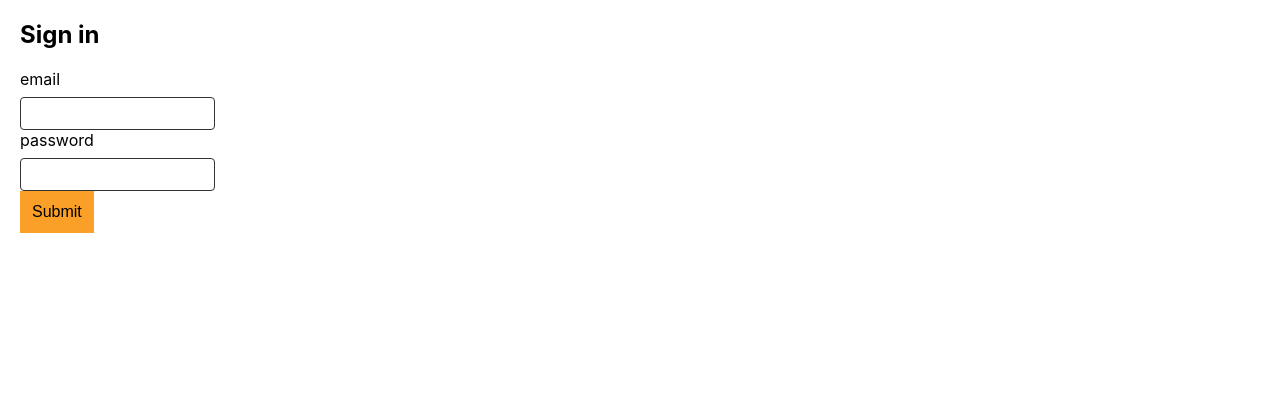
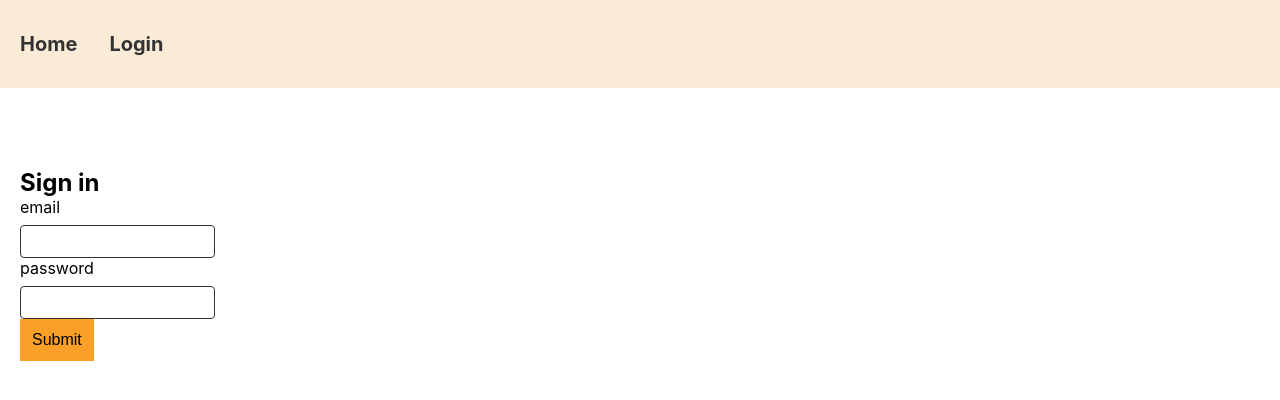
Before and after one commit to nemanja33/claude-fe-tasks, a React (Create React App) app: page /login in a window 1280 px wide. Shown: the top 400 px of the page. Built offline with nearby package versions, Linux system fonts and the light colour scheme.

Commit message:
finished routing

```diff
--- /dev/null
+++ b/src/components/navigation/navigation.css
@@ -0,0 +1,22 @@
+.navigation {
+  background-color: antiquewhite;
+  margin-bottom: 5rem;
+  padding: 2rem 0;
+}
+
+.navigation__items {
+  list-style-type: none;
+  display: flex;
+  gap: 2rem;
+}
+
+.navigation__link {
+  text-decoration: none;
+  font-size: 1.25rem;
+  color: #333;
+  font-weight: bold;
+
+  &:hover {
+    text-decoration: underline;
+  }
+}
--- /dev/null
+++ b/src/components/navigation/navigation.tsx
@@ -0,0 +1,24 @@
+import { Link } from "react-router";
+import { routes } from "../../router/router";
+import './navigation.css';
+
+const Navigation = () => {
+
+  return (
+    <nav className="navigation">
+      <div className="wrap">
+        <ul className="navigation__items">
+          {
+            routes.map(({ label, path }) => (
+              <li className="navigation__item" key={label.toLowerCase().replaceAll(' ', '-')}>
+                <Link className="navigation__link" to={path}>{label}</Link>
+              </li>
+            ))
+          }
+        </ul>
+      </div>
+    </nav>
+  )
+};
+
+export { Navigation }
--- a/src/index.css
+++ b/src/index.css
@@ -1,5 +1,10 @@
+* {
+  padding: 0;
+  box-sizing: border-box;
+  margin: 0;
+}
+
 body {
-  margin: 0;
   font-family: -apple-system, BlinkMacSystemFont, 'Segoe UI', 'Roboto', 'Oxygen',
     'Ubuntu', 'Cantarell', 'Fira Sans', 'Droid Sans', 'Helvetica Neue',
     sans-serif;
--- a/src/pages/home/home.page.tsx
+++ b/src/pages/home/home.page.tsx
@@ -3,11 +3,7 @@ import { UserList } from "../../widgets/users/userList/userList";
 
 const HomePage: FC = () => {
 
-  return (
-    <div className='wrap'>
-      <UserList />
-    </div>
-  )
+  return <UserList />
 };
 
 export default HomePage;
--- a/src/pages/home/home.skeleton.tsx
+++ b/src/pages/home/home.skeleton.tsx
@@ -1,10 +1,36 @@
-import { FC } from "react";
-import UserListSkeleton from "../../widgets/users/userList/userListSkeleton";
+const items = 3;
 
-const HomeSkeleton: FC = () => {
+const HomeSkeleton = () => {
   return (
     <div className='wrap'>
-      <UserListSkeleton />
+      <div aria-label="Loading skeleton">
+        <div className="skeleton__flex">
+          <div>
+            <span className="skeleton skeleton--w60 skeleton--h10"></span>
+          </div>
+          <div>
+            <span className="skeleton skeleton--w60 skeleton--h10"></span>
+          </div>
+        </div>
+        <span className="spacer spacer--20"></span>
+        <span className="skeleton skeleton--w10 skeleton--h10"></span>
+        <span className="skeleton skeleton--w20 skeleton--h10"></span>
+        <span className="spacer spacer--20"></span>
+        {
+          [...(Array(items).keys())].map((_, i) => (
+            <div className="skeleton__flex" key={i}>
+              <div>
+                <span className="skeleton skeleton--w45 skeleton--h10"></span>
+                <span className="skeleton skeleton--w45 skeleton--h10"></span>
+              </div>
+              <div>
+                <span className="skeleton skeleton--w60 skeleton--h10"></span>
+              </div>
+            </div>
+          ))
+        }
+
+      </div>
     </div>
   )
 };
--- a/src/pages/login/login.page.tsx
+++ b/src/pages/login/login.page.tsx
@@ -2,11 +2,7 @@ import { LoginForm } from "../../widgets/loginForm/loginForm";
 
 const LoginPage = () => {
 
-  return (
-    <div className="wrap">
-      <LoginForm />
-    </div>
-  )
+  return <LoginForm />
 };
 
 export default LoginPage;
--- /dev/null
+++ b/src/pages/login/login.skeleton.tsx
@@ -0,0 +1,23 @@
+const LoginSkeleton = () => {
+  return (
+    <div className='wrap'>
+      <div aria-label="Loading skeleton">
+        <div className="skeleton__flex">
+          <div>
+            <span className="skeleton skeleton--w60 skeleton--h10"></span>
+          </div>
+          <div>
+            <span className="skeleton skeleton--w60 skeleton--h10"></span>
+          </div>
+        </div>
+        <span className="spacer spacer--20"></span>
+        <span className="skeleton skeleton--w10 skeleton--h10"></span>
+        <span className="skeleton skeleton--w20 skeleton--h10"></span>
+        <span className="skeleton skeleton--w20 skeleton--h10"></span>
+        <span className="skeleton skeleton--w10 skeleton--h10"></span>
+      </div>
+    </div>
+  )
+};
+
+export default LoginSkeleton;
--- a/src/router/router.tsx
+++ b/src/router/router.tsx
@@ -1,6 +1,8 @@
 import { BrowserRouter, Route, Routes } from "react-router";
 import { ReactNode, Suspense, lazy } from "react";
 import HomeSkeleton from "../pages/home/home.skeleton";
+import LoginSkeleton from "../pages/login/login.skeleton";
+import { Navigation } from "../components/navigation/navigation";
 
 type RouteType = {
   label: string;
@@ -11,7 +13,6 @@ type RouteType = {
 const HomePage = lazy(() => import("../pages/home/home.page"))
 const LoginPage = lazy(() => import("../pages/login/login.page"))
 
-// ne radi suspense
 const routes: RouteType[] = [
   {
     label: "Home",
@@ -21,13 +22,15 @@ const routes: RouteType[] = [
   {
     label: "Login",
     path: "/login",
-    element: <Suspense fallback={<>Loading...</>}><LoginPage /></Suspense>
+    element: <Suspense fallback={<LoginSkeleton />}><LoginPage /></Suspense>
   }
 ];
 
 const AppRouter = () => {
   return (
     <BrowserRouter>
+      <Navigation />
+      <div className="wrap">
         <Routes>
           {
             routes.map(({ path, element }) => (
@@ -35,8 +38,10 @@ const AppRouter = () => {
             ))
           }
         </Routes>
+      </div>
     </BrowserRouter>
   )
 }
 
+export { routes }
 export default AppRouter;
```
Lines whose indentation alone changed are shown as unchanged.
